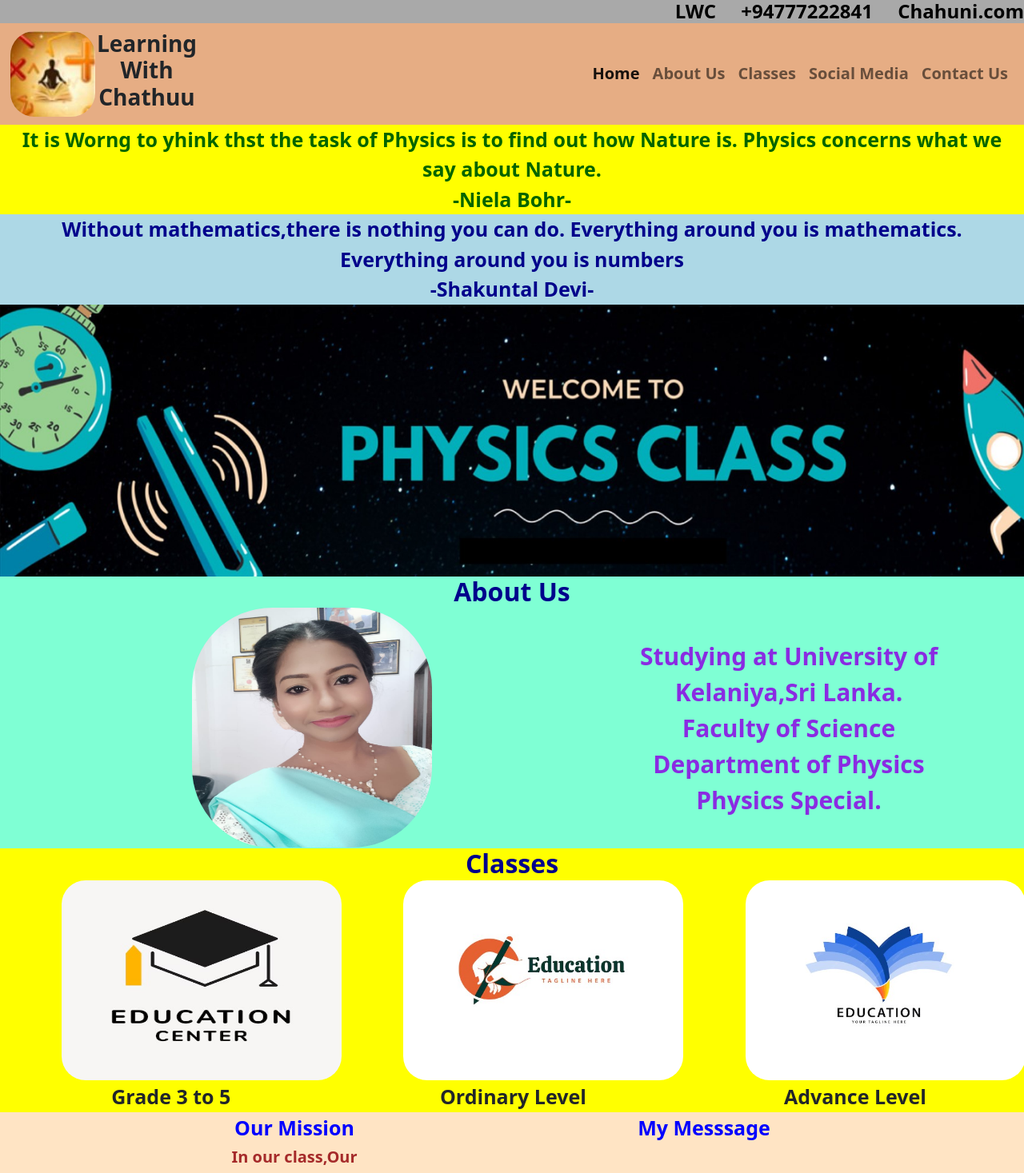
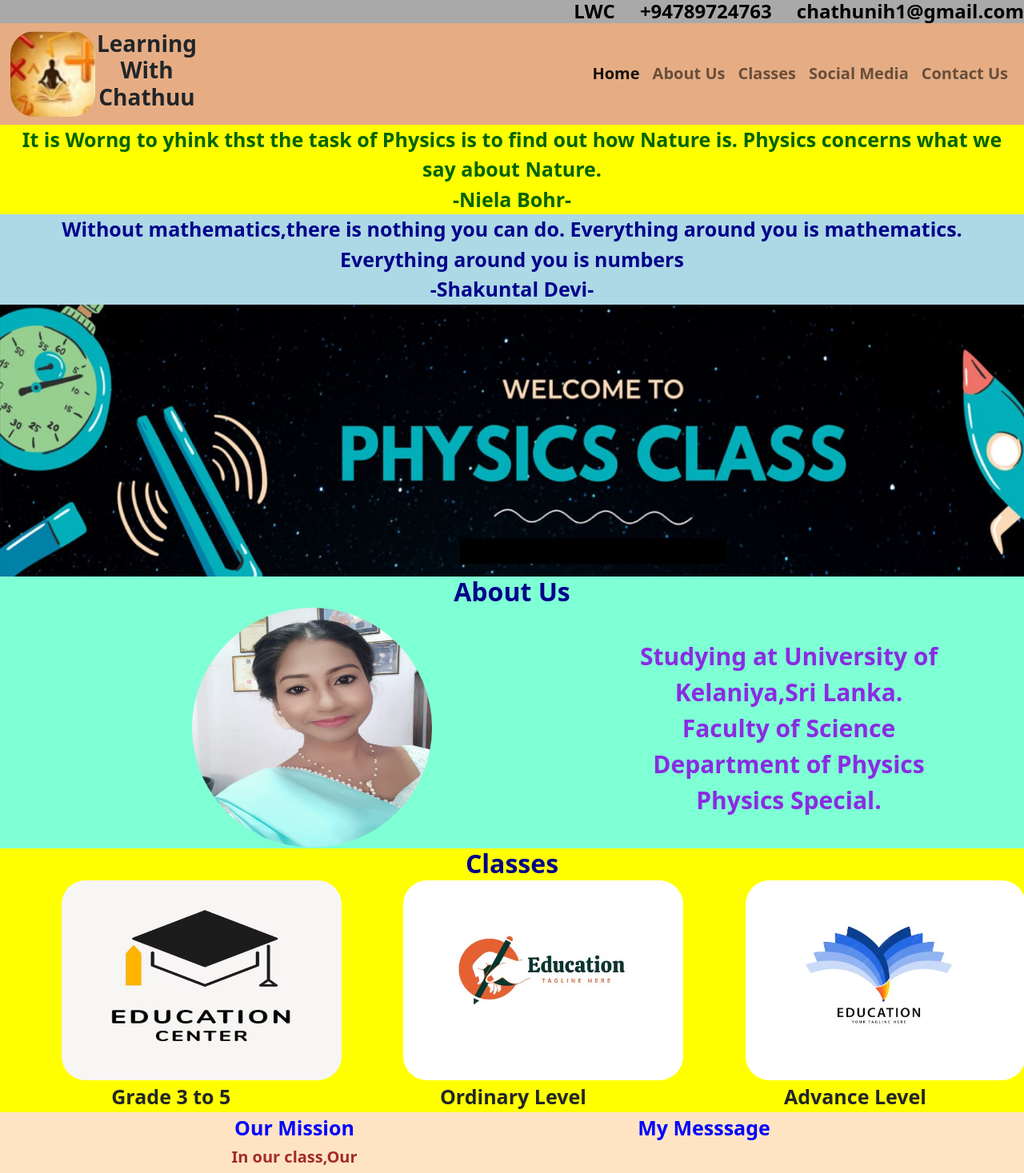
Before and after one commit to samara-aruna/Chathuni-s-Class-Web-Site, an Angular app: page / in a window 1280 px wide. Shown: the top 1467 px of the page at 80% size. Built offline with nearby package versions, Linux system fonts and the light colour scheme.

Commit message:
Have to do other changes to home page

```diff
--- a/src/app/app.component.css
+++ b/src/app/app.component.css
@@ -46,7 +46,7 @@ h2
     width:300px;
     height:300px;
     margin-left: 30%;
-    border-radius:100px;
+    border-radius:1000px;
 }
 .aboutpara
 {
--- a/src/app/app.component.html
+++ b/src/app/app.component.html
@@ -1,4 +1,4 @@
-<h4> LWC&nbsp;&nbsp;&nbsp;&nbsp;&nbsp;+94777222841&nbsp;&nbsp;&nbsp;&nbsp;&nbsp;Chahuni.com </h4>
+<h4> LWC&nbsp;&nbsp;&nbsp;&nbsp;&nbsp;+94789724763&nbsp;&nbsp;&nbsp;&nbsp;&nbsp;chathunih1&#64;gmail.com </h4>
 <app-navigation></app-navigation>
 <p class="physics"> It is Worng to yhink thst the task of Physics is to find out how Nature is. Physics concerns what we<br> say about Nature.<br> -Niela Bohr-</p>
 <p class="maths">Without mathematics,there is nothing you can do. Everything around you is mathematics.<br> Everything around you is numbers <br> -Shakuntal Devi-</p>
```
